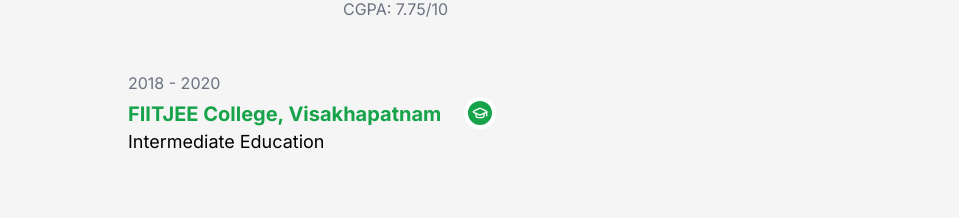
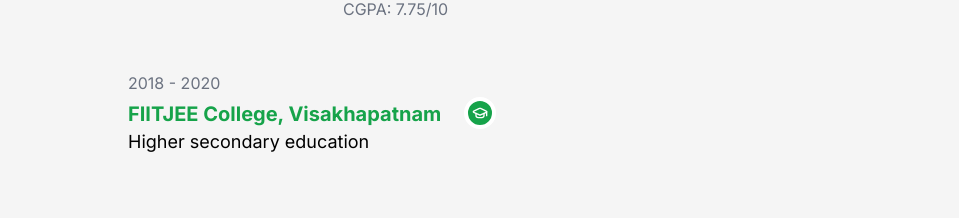
Before and after one commit to siddhudonda/portfolio, a plain HTML site: page index.html in a window 1280 px wide. Shown: the part 4098-4316 px from the top of the page, without its empty margins (160-1119 px from the left). Drawn offline with nearby package versions, Linux system fonts and the light colour scheme.

Commit message:
Update index.html

```diff
--- a/index.html
+++ b/index.html
@@ -367,7 +367,7 @@
 
             const educationData = [
                 { institution: "GITAM University, Visakhapatnam", degree: "B.Tech in Computer Science and Engineering", date: "2020 - 2024", grade: "CGPA: 7.75/10" },
-                { institution: "FIITJEE College, Visakhapatnam", degree: "Intermediate Education", date: "2018 - 2020", grade: "" }
+                { institution: "FIITJEE College, Visakhapatnam", degree: "Higher secondary education", date: "2018 - 2020", grade: "" }
             ];
 
             const achievementsData = [
```
